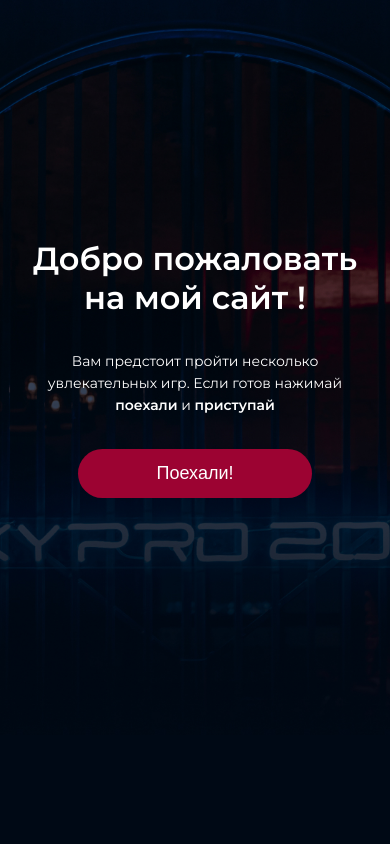
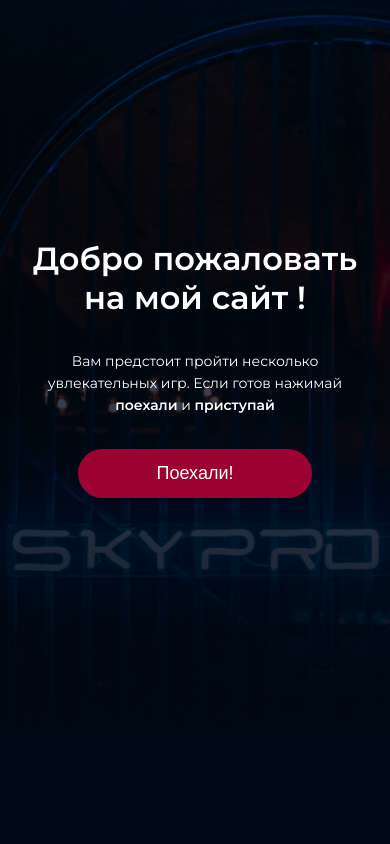
Before and after one commit to NastyaTsyf/2-nd-course-hw, a plain HTML site: page index.html in a window 390 px wide. Shown: the top 844 px of the page. Drawn offline with Linux system fonts and the light colour scheme.

Commit message:
добавлены стили для мобильной версии

```diff
--- a/_mobile.scss
+++ b/_mobile.scss
@@ -6,6 +6,7 @@
 
     .top {
         height: 735px;
+        background-image: url(img/mobileback.jpg);
 
         &__content {
             padding-top: 239px;
--- a/style.scss
+++ b/style.scss
@@ -18,7 +18,7 @@ a {
 
 .top{
     height: 1024px;
-    background-image: url(img/top.jpg);
+    background-image: linear-gradient(180deg, rgba(0, 0, 0, 0) -7.35%, #000915 100%), url(0001.jpg), url(img/top.jpg);
     background-repeat: no-repeat;
     background-position: center;
     background-size: cover;
```
Also changed, not shown: img/mobileback.jpg (added), style.css, 1 other file.
